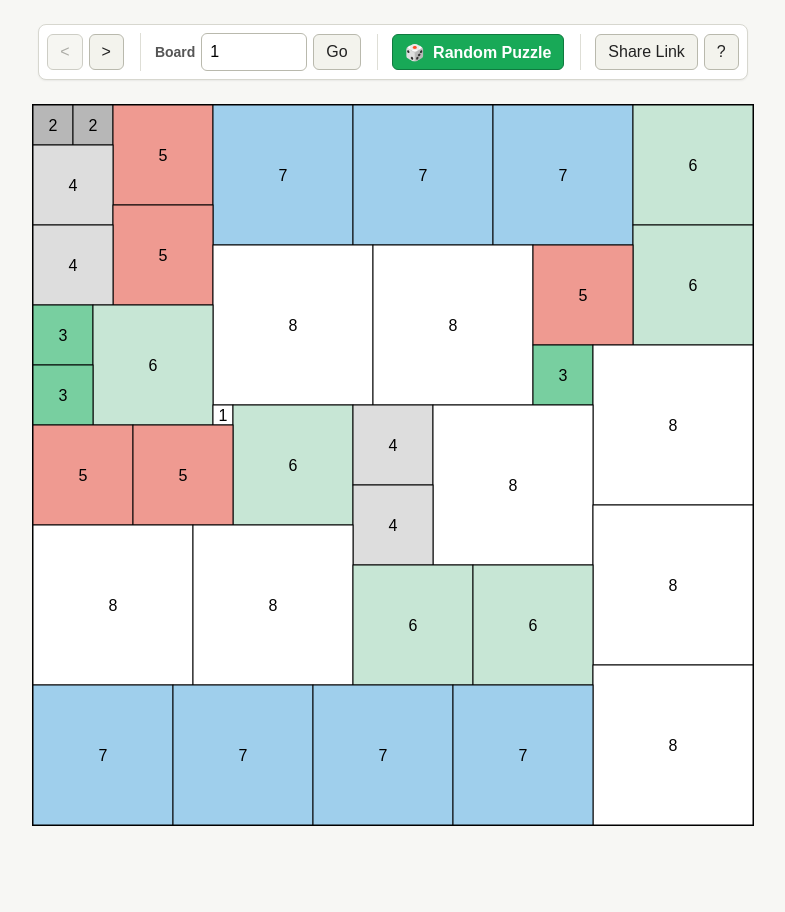
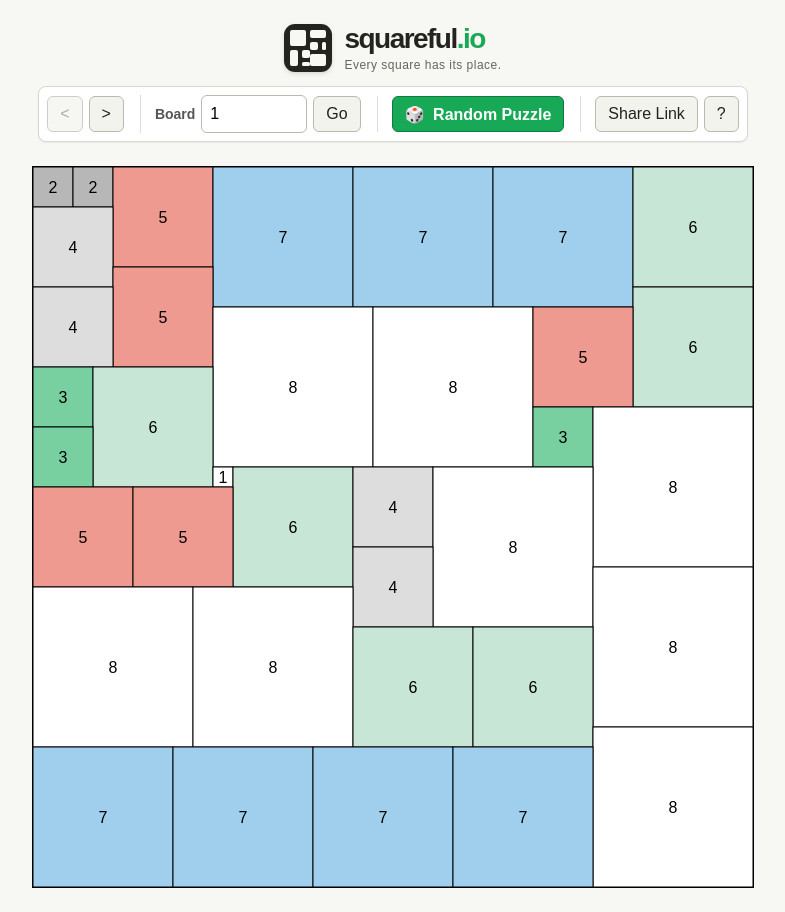
Before and after one commit to jasonincanada/squareful.io, a plain HTML site: page src/index.html in a window 1280 px wide. Shown: the whole page, without its empty margins (247-1032 px from the left). Before the commit the page ends 850 px from the top, so only its background shows below. Drawn offline with Linux system fonts and the light colour scheme.

Commit message:
Add logo/tagline

```diff
--- a/src/css/board.css
+++ b/src/css/board.css
@@ -7,10 +7,51 @@ body {
 
 .app-header {
     display: flex;
+    flex-direction: column;
     flex-wrap: wrap;
     align-items: center;
     justify-content: center;
-    gap: 16px 24px;
+    gap: 14px;
+}
+
+.brand {
+    display: flex;
+    align-items: center;
+    gap: 12px;
+    color: #24241f;
+}
+
+.brand-mark {
+    width: 48px;
+    height: 48px;
+    flex: 0 0 auto;
+    filter: drop-shadow(0 2px 2px rgb(0 0 0 / 0.12));
+}
+
+.brand-mark rect:not(:first-child) {
+    fill: #f7f7f4;
+}
+
+.brand-mark .brand-mark-solution {
+    fill: #18a957;
+}
+
+.brand-copy h1 {
+    margin: 0;
+    font-size: 1.75rem;
+    line-height: 1;
+    letter-spacing: -0.055em;
+}
+
+.brand-copy h1 span {
+    color: #18a957;
+}
+
+.brand-copy p {
+    margin: 5px 0 0;
+    color: #66665d;
+    font-size: 0.75rem;
+    letter-spacing: 0.04em;
 }
 
 .toolbar {
--- a/src/index.html
+++ b/src/index.html
@@ -11,6 +11,24 @@
 <body>
 
     <header class="app-header">
+        <div class="brand" aria-label="squareful.io">
+            <svg class="brand-mark" viewBox="0 0 48 48" aria-hidden="true">
+                <rect width="48" height="48" rx="11" fill="currentColor"/>
+                <rect x="6" y="6" width="16" height="16" rx="2"/>
+                <rect x="26" y="6" width="16" height="8" rx="2"/>
+                <rect x="26" y="18" width="8" height="8" rx="2"/>
+                <rect x="38" y="18" width="4" height="8" rx="1.5"/>
+                <rect x="26" y="30" width="16" height="12" rx="2"/>
+                <rect x="6" y="26" width="8" height="16" rx="2"/>
+                <rect class="brand-mark-solution" x="18" y="26" width="8" height="8" rx="2"/>
+                <rect x="18" y="38" width="8" height="4" rx="1.5"/>
+            </svg>
+            <div class="brand-copy">
+                <h1>squareful<span>.io</span></h1>
+                <p>Every square has its place.</p>
+            </div>
+        </div>
+
         <div class="toolbar" role="group" aria-label="Puzzle controls">
             <div class="toolbar-group">
                 <button id="previous-board" type="button" aria-label="Previous board" title="Previous board">&lt;</button>
```
